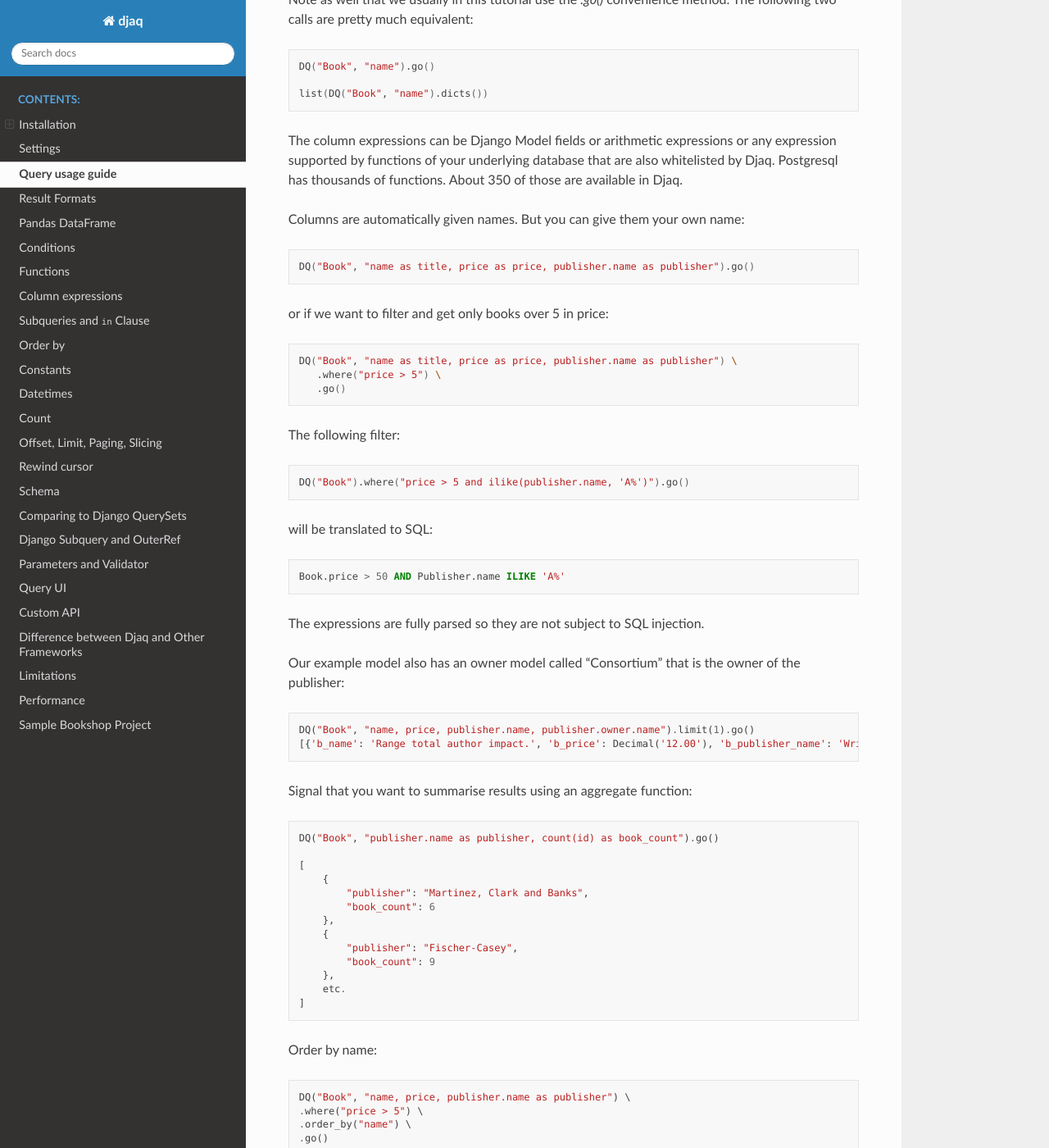
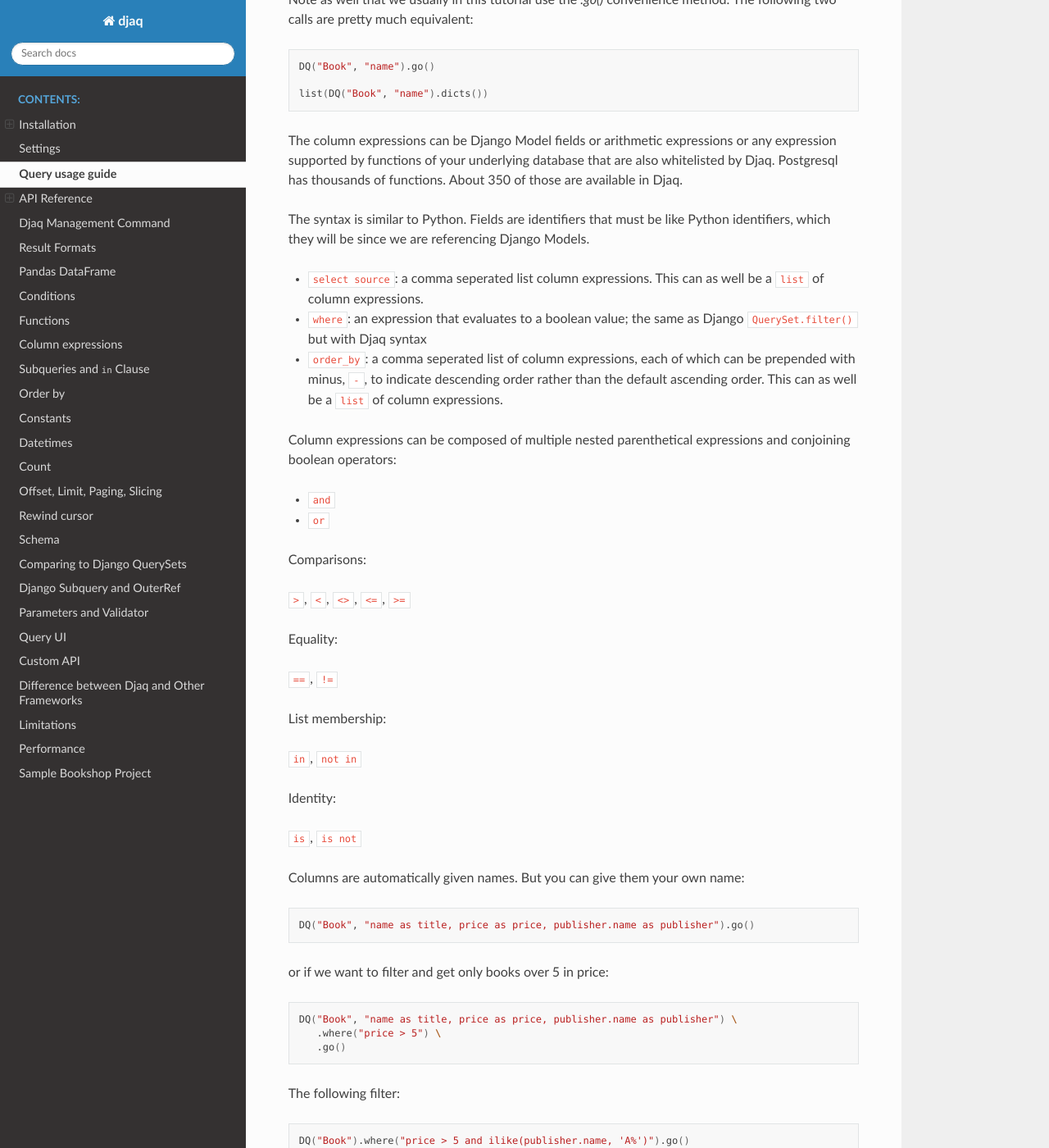
Before and after one commit to paul-wolf/djaq, a Sphinx documentation site: the page built from docs/query_usage.rst, in a window 1280 px wide and 1400 px high, scrolled down 1479 px. Shown: the whole window at 82% size. Built offline with Sphinx 7.4.7 and the Read the Docs theme 2.0.0, drawn with Linux system fonts in a browser that asks for light colours; some of the changed text lies outside the part shown.

Commit message:
Update docs

```diff
--- a/docs/index.rst
+++ b/docs/index.rst
@@ -42,6 +42,8 @@ QuerySets.
    installation
    settings
    query_usage
+   api_reference
+   management_command
    results
    pandas
    conditions
--- a/docs/query_usage.rst
+++ b/docs/query_usage.rst
@@ -90,6 +90,40 @@ or any expression supported by functions of your underlying database
 that are also whitelisted by Djaq. Postgresql has thousands of
 functions. About 350 of those are available in Djaq.
 
+The syntax is similar to Python. Fields are identifiers that must be like Python identifiers, which they will be since we are referencing Django Models.
+
+- ``select source``: a comma seperated list column expressions. This can as well
+  be a ``list`` of column expressions.
+
+- ``where``: an expression that evaluates to a boolean value; the same as Django
+  ``QuerySet.filter()`` but with Djaq syntax
+
+- ``order_by``: a comma seperated list of column expressions, each of which can be
+  prepended with minus, ``-``, to indicate descending order rather than the
+  default ascending order. This can as well be a ``list`` of column expressions.
+
+Column expressions can be composed of multiple nested parenthetical expressions and conjoining boolean operators:
+
+- ``and``
+
+- ``or``
+
+Comparisons:
+
+``>``, ``<``, ``<>``, ``<=``, ``>=``
+
+Equality:
+
+``==``, ``!=``
+
+List membership:
+
+``in``, ``not in``
+
+Identity:
+
+``is``, ``is not``
+
 Columns are automatically given names. But you can give them your own
 name:
 
@@ -130,6 +164,12 @@ the owner of the publisher:
    DQ("Book", "name, price, publisher.name, publisher.owner.name").limit(1).go()
    [{'b_name': 'Range total author impact.', 'b_price': Decimal('12.00'), 'b_publisher_name': 'Wright, Taylor and Fitzpatrick', 'b_publisher_owner_name': 'Publishers Group'}]
 
+Check what SQL is generated:
+
+.. code:: python
+
+   In [20]:    DQ("Book", "name, price, publisher.name, publisher.owner.name").limit(1).sql()
+   Out[20]: 'SELECT "books_book"."name", "books_book"."price", "books_publisher"."name", "books_consortium"."name" FROM books_book LEFT JOIN books_publisher  ON ("books_book"."publisher_id" = "books_publisher"."id")  LEFT JOIN books_consortium  ON ("books_publisher"."owner_id" = "books_consortium"."id")  LIMIT 1'
 
 Signal that you want to summarise results using an aggregate function:
 
```
Also changed, not shown: other parts of docs/query_usage.rst (+3 -3 lines), docs/api_reference.rst (added, +164 -0 lines), docs/management_command.rst (added, +39 -0 lines), 1 other file.
